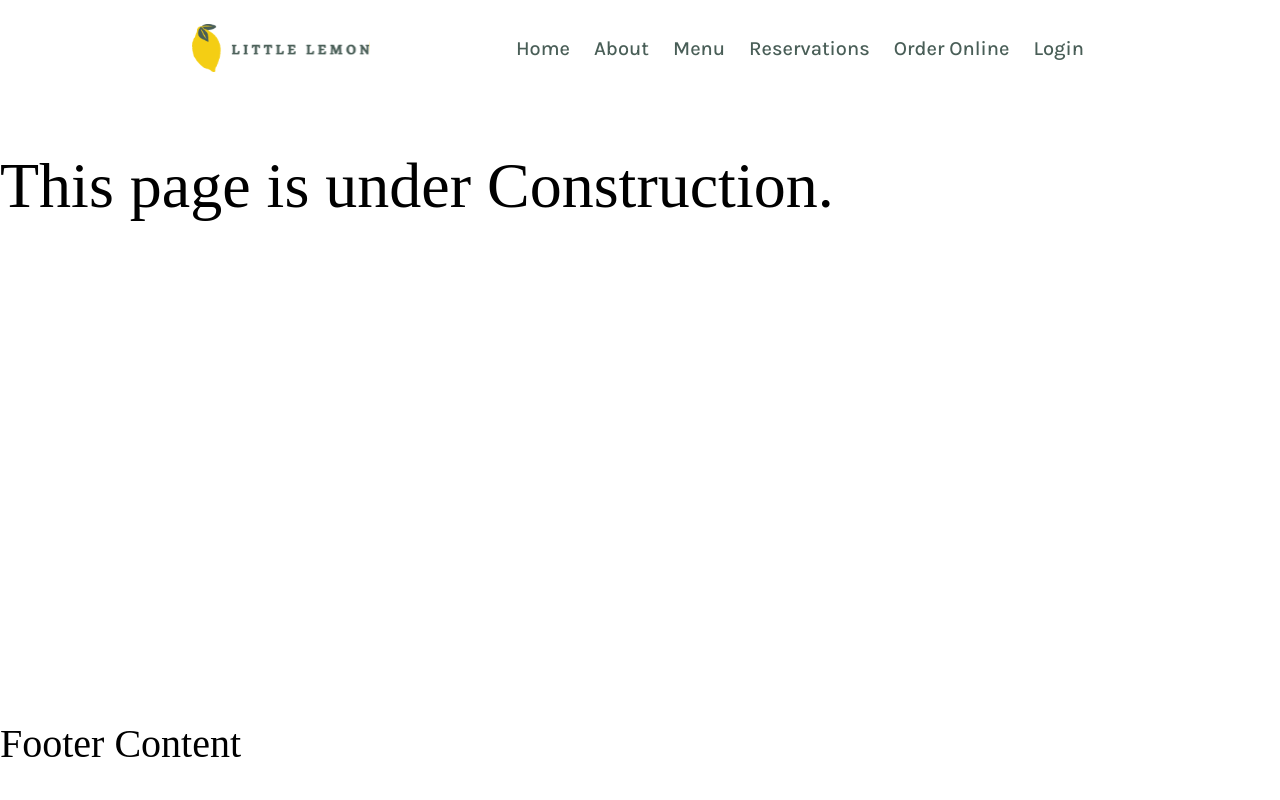
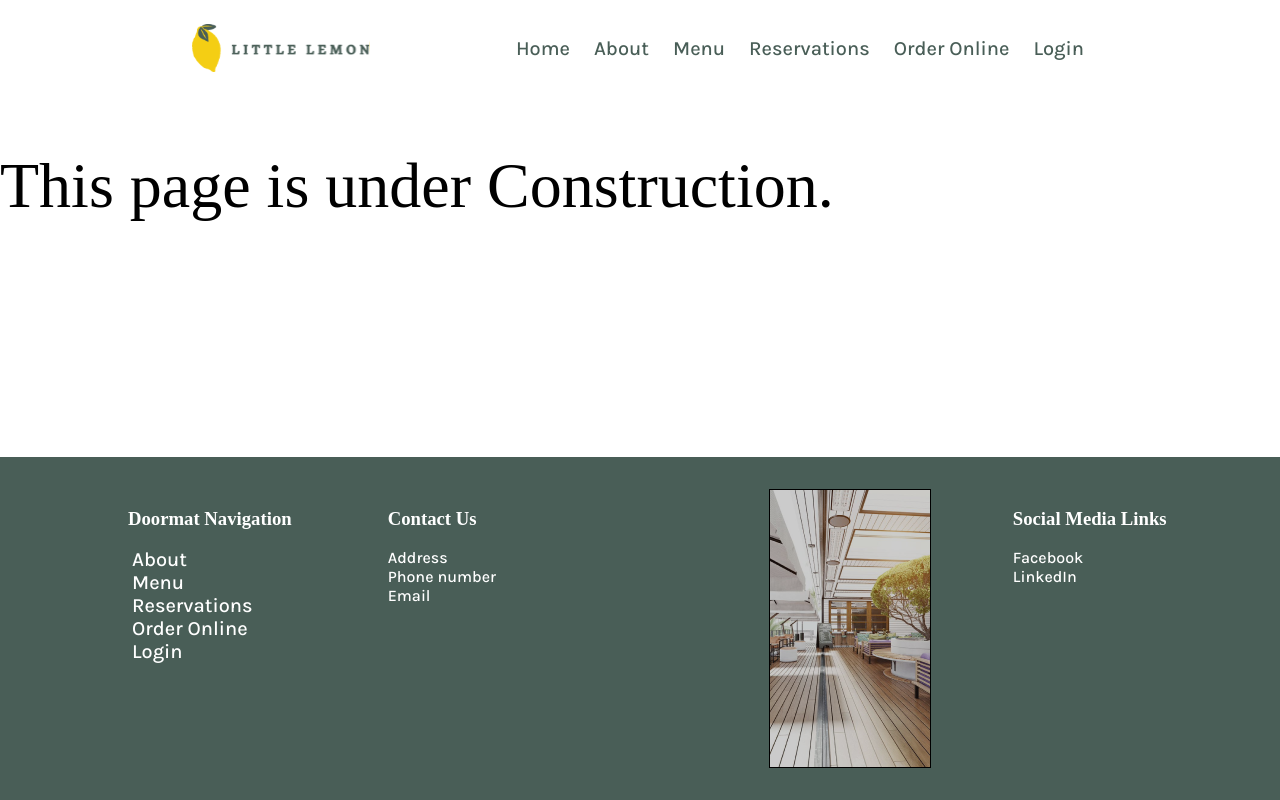
Before and after one commit to Wyatt-Rowland/Little-Lemon, a React (Create React App) app: page /login in a window 1280 px wide. Built offline with nearby package versions, Linux system fonts and the light colour scheme; a web font is replaced by a local one.

Commit message:
Finished the footer, mostly.

```diff
--- a/src/App.js
+++ b/src/App.js
@@ -9,6 +9,7 @@ import './css/specials.css'
 import './css/testimonials.css'
 import './css/booking.css'
 import './css/siteInfo.css'
+import './css/footer.css'
 import Header from './components/Header';
 import Main from './components/Main';
 import Footer from './components/Footer';
--- a/src/components/Footer.js
+++ b/src/components/Footer.js
@@ -1,8 +1,40 @@
+import { Link } from 'react-router-dom';  // Import Link for navigation
+import restImg from '../images/Restaurant Image.png'
+
 const Footer = () => {
     return (
       <footer>
-        {/* Your footer content */}
-        <h2>Footer Content</h2>
+        <section className='doormat-contact footer-section'>
+          <nav>
+            <h3>Doormat Navigation</h3>
+            <ul className='doormat-nav footer-list'>
+              <li><Link to="/about" className="nav-link">About</Link></li>
+              <li><Link to="/menu" className="nav-link">Menu</Link></li>
+              <li><Link to="/reservations" className="nav-link">Reservations</Link></li>
+              <li><Link to="/order-online" className="nav-link">Order Online</Link></li>
+              <li><Link to="/login" className="nav-link">Login</Link></li>
+            </ul>
+          </nav>
+          <div className='contact'>
+            <h3>Contact Us</h3>
+              <ul className='footer-list'>
+                <li>Address</li>
+                <li>Phone number</li>
+                <li>Email</li>
+              </ul>
+          </div>
+        </section>
+        <section className='img-social footer-section'>
+          <img className='footer-img' src={restImg} />
+          <div className='social-links'>
+            <h3>Social Media Links</h3>
+            <ul className='footer-list'>
+              <li>Facebook</li>
+              <li>LinkedIn</li>
+            </ul>
+          </div>
+
+        </section>
       </footer>
     );
   }
--- /dev/null
+++ b/src/css/footer.css
@@ -0,0 +1,36 @@
+footer {
+    background-color: var(--main-color);
+    color: white;
+    display: flex;
+    flex-direction: column;
+    align-items: center;
+    gap: 2rem;
+}
+
+.footer-section {
+    display: flex;
+    width: 100%;
+    justify-content: space-evenly;
+    padding: 2rem;
+}
+
+.footer-section > nav {
+    width: auto;
+}
+
+.doormat-nav > li a {
+    color: white;
+}
+
+.footer-list {
+    padding: 0;
+}
+
+@media (min-width: 1000px) {
+    footer {
+        flex-direction: row;
+    }
+    .footer-section {
+        height: 100%;
+    }
+}
```
Also changed, not shown: src/images/Restaurant Image.png (added).
